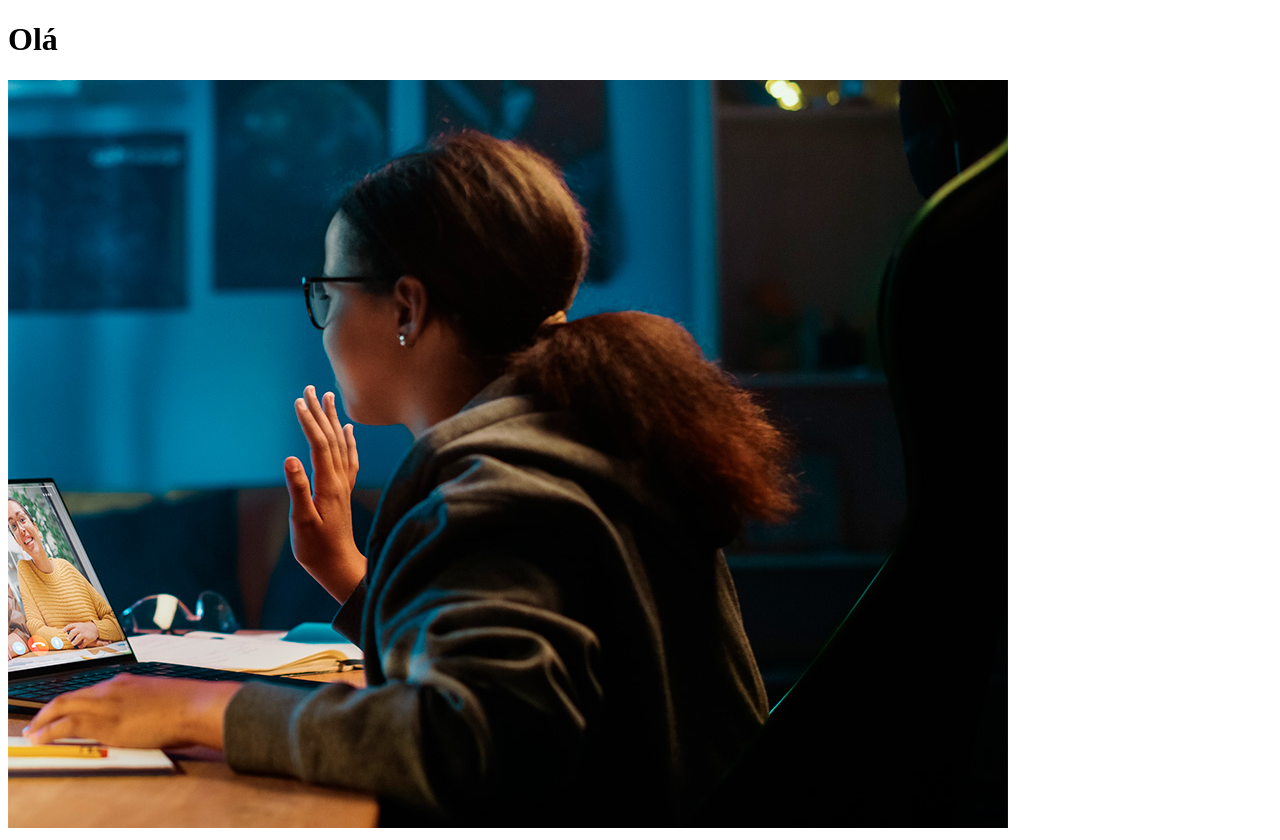
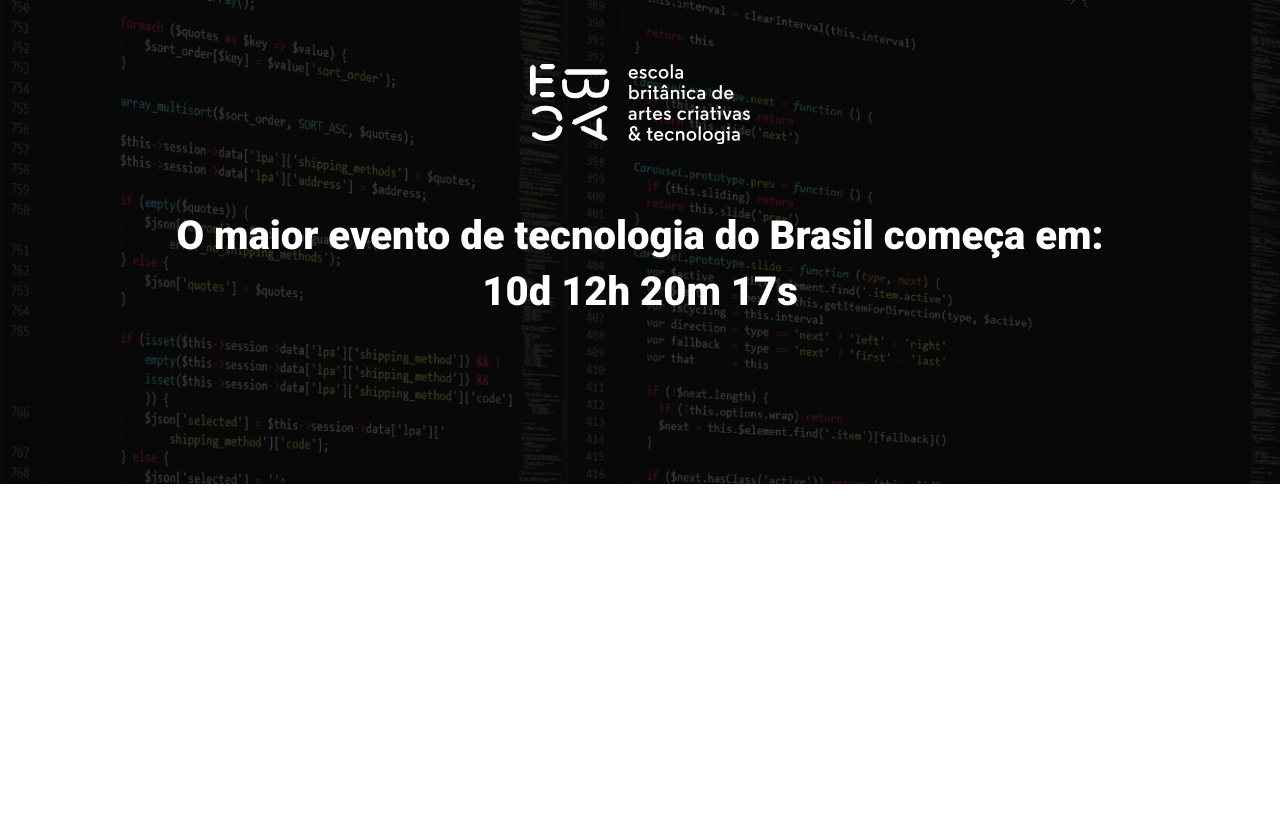
Before and after one commit to SuaveGreen/eback_tech_talks, a website built with Parcel: page src/index.html in a window 1280 px wide. After the commit the page ends 800 px from the top, so only its background shows below. Built offline with nearby package versions, Linux system fonts and the light colour scheme; files whose address does not match are found by name.

Commit message:
criando o hero

```diff
--- a/src/index.html
+++ b/src/index.html
@@ -1,14 +1,26 @@
 <!DOCTYPE html>
-<html lang="en">
+<html lang="pt-BR">
 <head>
     <meta charset="UTF-8">
     <meta name="viewport" content="width=device-width, initial-scale=1.0">
-    <title>Document</title>
+    <title>EBAC Tech Talks</title>
+
+    <link rel="preconnect" href="https://fonts.googleapis.com">
+    <link rel="preconnect" href="https://fonts.gstatic.com" crossorigin>
+    <link href="https://fonts.googleapis.com/css2?family=Roboto:wght@400;700;900&display=swap" rel="stylesheet">
+
     <link rel="stylesheet" href="styles/main.scss">
 </head>
 <body>
-    <h1>Olá</h1>
-    <img src="./images/backend.png" alt="">
+    <header class="hero">
+        <div class="conteiner">
+            <img class="hero__logo" src=".//images/ebac_logo.svg" alt="EBAC">
+            <p class="hero__text">
+                O maior evento de tecnologia do Brasil começa em: 10d 12h 20m 17s
+            </p>
+        </div>
+    </header>
+
     <script src="scripts/main.js"></script>
 </body>
 </html>
--- /dev/null
+++ b/src/styles/_hero.scss
@@ -0,0 +1,53 @@
+.hero {
+    padding-top: 64px;
+    padding-bottom: 100px;
+    background-image: url(../images/fundo.png);
+    background-repeat: no-repeat;
+    background-size: cover;
+    position: relative;
+
+    .conteiner {
+        position: relative;
+    }
+
+    &::before {
+        position: absolute;
+        top: 0;
+        left: 0;
+        width: 100%;
+        height: 100%;
+        background-color: #000;
+        content: '';
+        opacity: .7;
+    }
+
+    &__logo {
+        margin: 0 auto;
+        height: 80px;
+        display: block;
+    }
+
+    &__text {
+        margin-top: 64px;
+        margin-bottom: 64px;
+        font-size: 40px;
+        line-height: 56px;
+        font-weight: 800;
+        text-align: center;
+    }
+
+    @media (max-width: 640px) {
+        padding: 40px 0;
+
+        &__logo {
+            height: 40px
+        }
+
+        &__text {
+            font-size: 22px;
+            line-height: 24px;
+            margin: 24px 0;
+        }
+    }
+
+}
--- a/src/styles/main.scss
+++ b/src/styles/main.scss
@@ -0,0 +1,23 @@
+@use 'hero';
+
+* {
+    margin: 0;
+    padding: 0;
+    box-sizing: border-box;
+    font-family: 'Roboto', sans-serif;
+    color: #FFF;
+}
+
+.conteiner {
+    max-width: 960px;
+    width: 100%;
+    margin: 0 auto;
+
+    @media (max-width: 640px) {
+        max-width: 80%;
+    }
+
+    @media (max-width: 1024px) {
+        max-width: 90%;
+    }
+}
```
